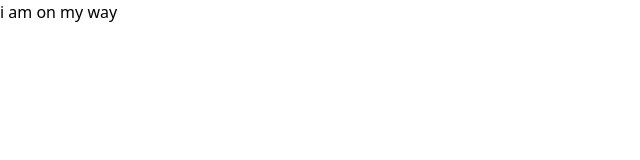
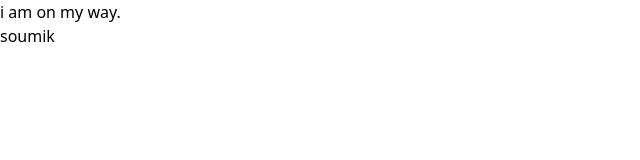
Before and after one commit to CodeArena-colaboration/codearena, a Next.js app: page / in a window 1280 px wide. Shown: the top 160 px of the page, without its empty margins (0-640 px from the left). Built offline with nearby package versions, Linux system fonts and the light colour scheme.

Commit message:
landing page updated

```diff
--- a/src/app/page.tsx
+++ b/src/app/page.tsx
@@ -3,7 +3,8 @@ import Image from "next/image";
 export default function Home() {
   return (
     <>
-     <h1>i am on my way</h1>
+     <h1>i am on my way.</h1>
+     <h1>soumik</h1>
     </>
   );
 }
```
